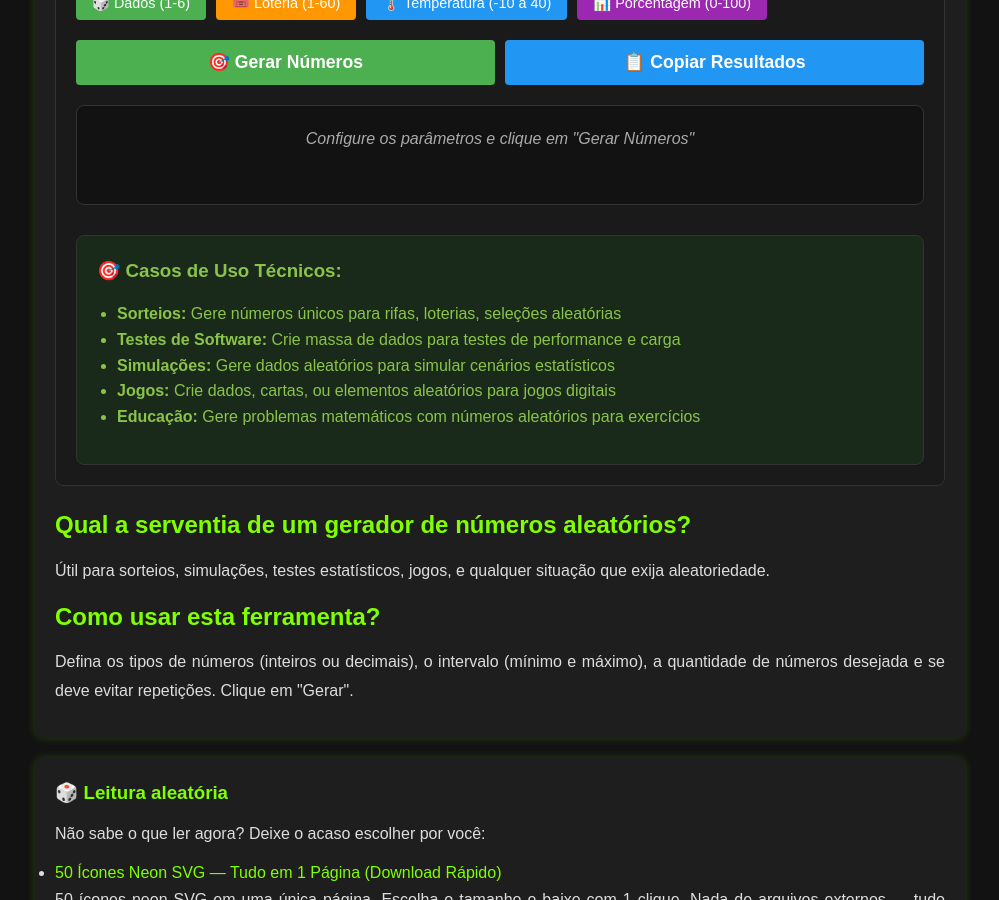
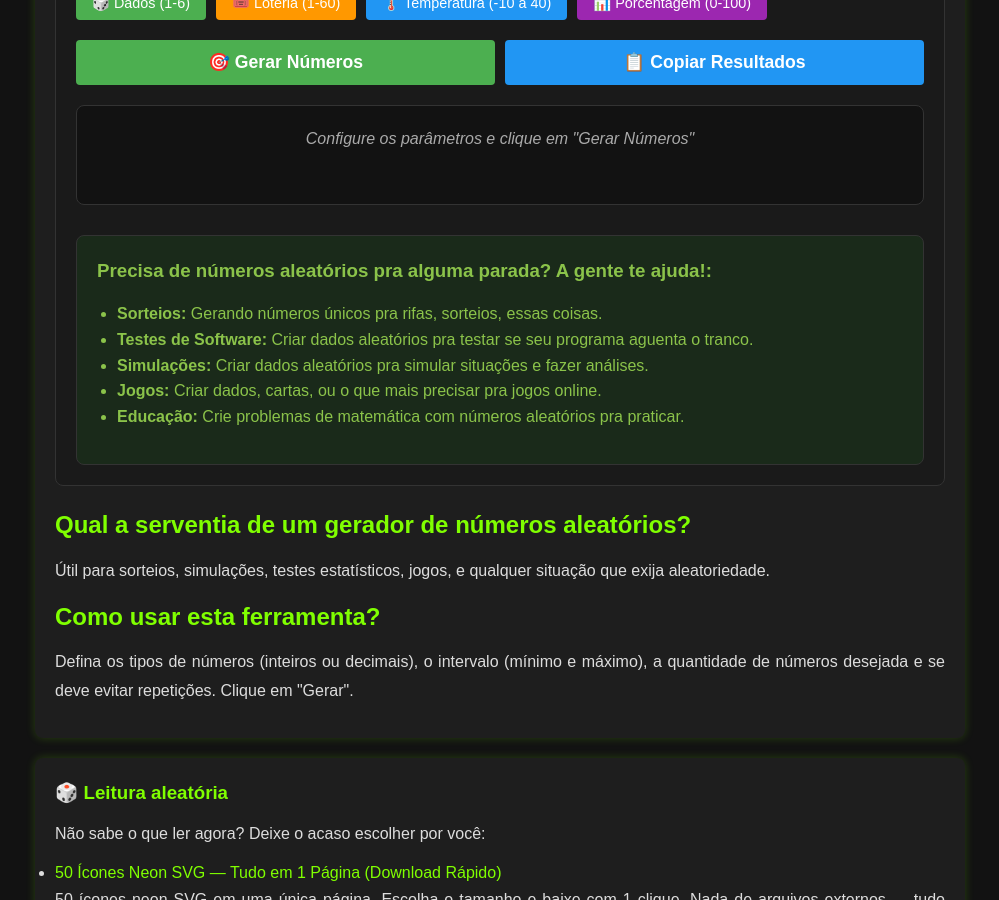
Before and after one commit to Piolinux/piolinux-site, a Jekyll site: the page built from _pages/tools/random-number-generator.html, in a window 1280 px wide and 900 px high, scrolled down 892 px. Shown: the whole window, without its empty margins (140-1139 px from the left). Built offline with Jekyll 4.4.1, drawn with Linux system fonts in a browser that asks for light colours; some of the changed text lies outside the part shown.

Commit message:
Update random-number-generator.html

```diff
--- a/_pages/tools/random-number-generator.html
+++ b/_pages/tools/random-number-generator.html
@@ -80,13 +80,13 @@ tags: [aleatorio, sorteio, matematica, dev, rng, ferramenta, numerico]
   </div>
 
   <div style="background: #1a2a1a; color: #8bc34a; padding: 20px; border-radius: 8px; margin-top: 30px; border: 1px solid #333;">
-    <h3 style="color: #8bc34a; margin-top: 0;">🎯 Casos de Uso Técnicos:</h3>
+    <h3 style="color: #8bc34a; margin-top: 0;">Precisa de números aleatórios pra alguma parada? A gente te ajuda!:</h3>
     <ul style="padding-left: 20px; margin: 15px 0; line-height: 1.6;">
-      <li><strong>Sorteios:</strong> Gere números únicos para rifas, loterias, seleções aleatórias</li>
-      <li><strong>Testes de Software:</strong> Crie massa de dados para testes de performance e carga</li>
-      <li><strong>Simulações:</strong> Gere dados aleatórios para simular cenários estatísticos</li>
-      <li><strong>Jogos:</strong> Crie dados, cartas, ou elementos aleatórios para jogos digitais</li>
-      <li><strong>Educação:</strong> Gere problemas matemáticos com números aleatórios para exercícios</li>
+      <li><strong>Sorteios:</strong> Gerando números únicos pra rifas, sorteios, essas coisas.</li>
+      <li><strong>Testes de Software:</strong> Criar dados aleatórios pra testar se seu programa aguenta o tranco.</li>
+      <li><strong>Simulações:</strong> Criar dados aleatórios pra simular situações e fazer análises.</li>
+      <li><strong>Jogos:</strong> Criar dados, cartas, ou o que mais precisar pra jogos online.</li>
+      <li><strong>Educação:</strong> Crie problemas de matemática com números aleatórios pra praticar.</li>
     </ul>
   </div>
 </div>
```
